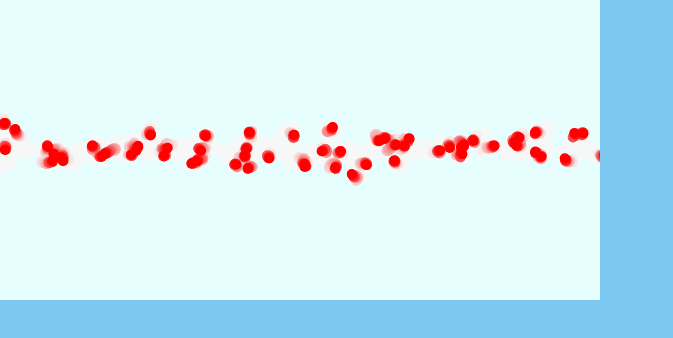
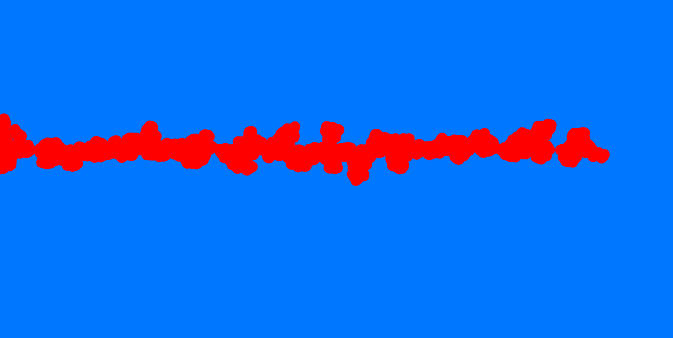
Before and after one commit to PierreRolle/Projektseminar-E-Business, a website with bundled scripts: page public/index.html in a window 1280 px wide. Shown: the whole page, without its empty margins (0-673 px from the left). Built offline with nearby package versions, Linux system fonts and the light colour scheme.

Commit message:
Full size canvas

```diff
--- a/game/game.js
+++ b/game/game.js
@@ -7,11 +7,19 @@
 
 class Game {
   constructor() {
+    this.canvas = window.document.getElementById("mycanvas");
+    this.ctx = this.canvas.getContext("2d");
+    this.setCanvasSize();
     this.raf; // request animation frame handle
     this.elementList = null;
   }
 
   //----------------------
+
+  setCanvasSize() {
+    this.canvas.width = window.innerWidth;
+    this.canvas.height = window.innerHeight;
+  }
 
   start() {
     this.elementList = new ElementList();
@@ -33,16 +41,12 @@
   //----------------------
 
   tick() {
-    let mycanvas = window.document.getElementById("mycanvas");
-
-    let ctx = mycanvas.getContext("2d");
-
     //--- clear screen
-    ctx.fillStyle = "rgba(235, 250, 255, 0.05)"; // alpha < 1 löscht den Bildschrim nur teilweise -> bewegte Gegenstände erzeugen Spuren
-    ctx.fillRect(0, 0, mycanvas.clientWidth, mycanvas.clientHeight);
+    this.ctx.fillStyle = "rgba(235, 250, 255, 0)"; // alpha < 1 löscht den Bildschrim nur teilweise -> bewegte Gegenstände erzeugen Spuren
+    this.ctx.fillRect(0, 0, this.canvas.clientWidth, this.canvas.clientHeight);
 
     //--- draw elements
-    this.elementList.draw(ctx);
+    this.elementList.draw(this.ctx);
 
     //--- execute element actions
     this.elementList.action();
--- a/public/game.css
+++ b/public/game.css
@@ -1,7 +1,11 @@
-body {
-    background-color: rgb(125, 200, 240);
-    padding: 0px;
-    margin: 0px;
-    font-size: 14px;
-    font-family: Arial;
+canvas {
+  position: absolute;
+  top: 0;
+  left: 0;
+  left: 0;
+  right: 0;
+  display: block;
+  padding: 0;
+  margin: auto;
+  background-color: rgb(0, 119, 255);
 }
--- a/public/index.html
+++ b/public/index.html
@@ -9,6 +9,6 @@
   </head>
 
   <body>
-    <canvas id="mycanvas" width="600" height="300"></canvas>
+    <canvas id="mycanvas"></canvas>
   </body>
 </html>
```
